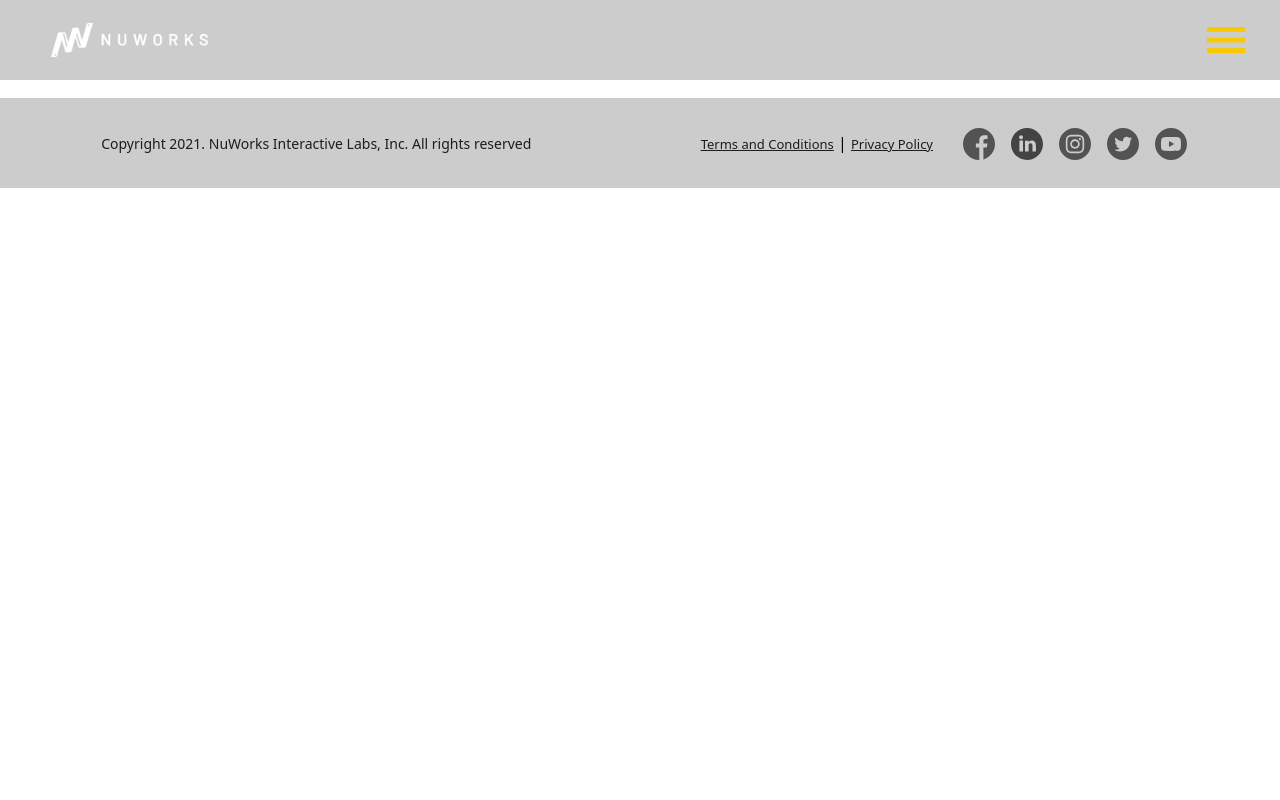
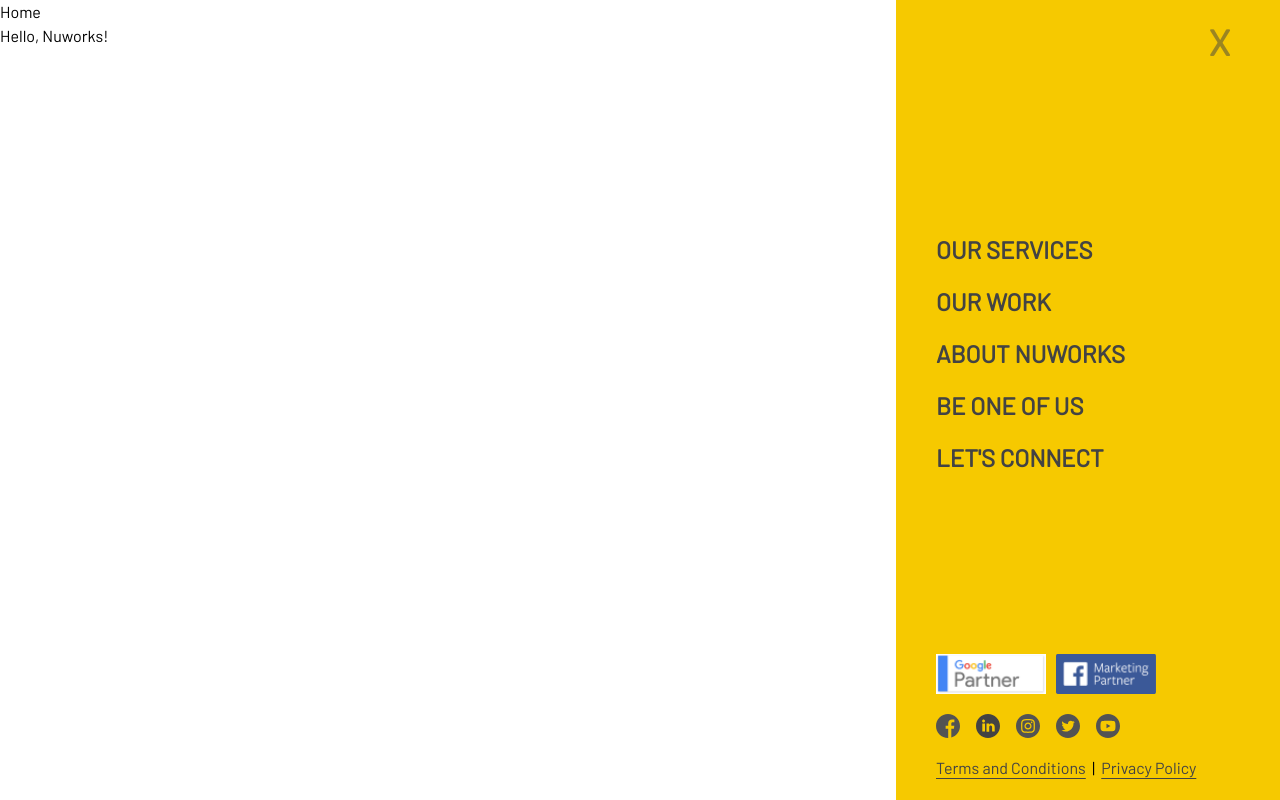
Before and after one commit to ajbejagan/nuworks-clone, a React (Create React App) app: page / in a window 1280 px wide. Both pictures are taken after a click on the button 1220 px from the left and 40 px from the top of the page. Shown: the top 800 px of the page. Built offline with nearby package versions, Linux system fonts and the light colour scheme.

Commit message:
navbar done

```diff
--- a/src/App.js
+++ b/src/App.js
@@ -1,6 +1,5 @@
 import { BrowserRouter as Router, Routes, Route } from 'react-router-dom';
-import Navbar from './components/Navbar';
-import Footer from './components/Footer';
+import Layout from './components/Layout';
 import ErrorPage from './pages/ErrorPage';
 import Home from './pages/Home';
 import LetsConnect from './pages/LetsConnect';
@@ -11,7 +10,7 @@ import './index.css';
 const App = () => {
   return (
     <Router>
-      <Navbar />
+      <Layout>
         <Routes>
           <Route path="/" element={<Home />} />
           <Route path="/lets-connect" element={<LetsConnect />} />
@@ -19,7 +18,7 @@ const App = () => {
           <Route path="/terms-and-conditions" element={<TermsAndConditions />} />
           <Route path="*" element={<ErrorPage />} />
         </Routes>
-      <Footer />
+      </Layout>
     </Router>
   );
 }
--- /dev/null
+++ b/src/components/Layout.jsx
@@ -0,0 +1,15 @@
+import React from 'react';
+import Navbar from './Navbar';
+import Footer from './Footer';
+
+const Layout = ({ children }) => {
+    return (
+        <div className="relative">
+            <Navbar />
+            {children}
+            <Footer />
+        </div>
+    )
+}
+
+export default Layout;
--- a/src/components/Navbar.jsx
+++ b/src/components/Navbar.jsx
@@ -1,20 +1,119 @@
-import React from 'react';
+import React, { useState } from 'react';
 import { Link } from 'react-router-dom';
 import logo from '../assets/nuworks-logo-white.png';
 import hamburgerIcon from '../assets/hamburger-icon.png';
+import fbIcon from '../assets/icons/nu-fb-icon.svg';
+import linkedInIcon from '../assets/icons/nu-linkedin-icon.svg';
+import igIcon from '../assets/icons/nu-ig-icon.svg';
+import twitterIcon from '../assets/icons/nu-twitter-icon.svg';
+import ytIcon from '../assets/icons/nu-yt-icon.svg';
+import googlePartnerBadge from '../assets/google-partner-badge.png';
+import fbMarketingPartnerBadge from '../assets/fb-marketing-partner-badge.png';
 
 const Navbar = () => {
+    const [ showOnScroll, setShowOnScroll ] = useState(false);
+    const [ isToggled, setIsToggled ] = useState(false);
+
+    const trackScroll = () => {
+        if (window.scrollY >= 80.39) {
+            setShowOnScroll(true);
+        } else {
+            setShowOnScroll(false);
+        }
+    }
+
+    window.addEventListener('scroll', trackScroll);
+
+    const toggle = () => setIsToggled(!isToggled);
+
     return (
-        <nav className="bg-[#ccc] fixed top-0 w-full z-50 px-4 py-2">
+        <>
+            <header className={`${ showOnScroll ? "bg-navbarBg shadow-[0_4px_20px_rgb(0,0,0,0.61)]" : "bg-transparent"} fixed top-0 w-full z-50 px-4 py-2`}>
                 <div className="flex flex-wrap items-center justify-between px-[15px]">
                     <Link className="py-[.3125rem] xl:mx-[20px] xl:my-[10px]" to="/">
-                    <img className="w-[80%]" src={logo} alt="Nuworks logo" />
+                        <img className={`${ showOnScroll ? "opacity-100" : "opacity-0" } w-[80%]`} src={logo} alt="Nuworks logo" />
                     </Link>
-                <button className="flex justify-end">
+                    <button className="flex justify-end" onClick={toggle}>
                         <img className="w-[80%]" src={hamburgerIcon} alt="Navigation button" />
                     </button>
                 </div>
+            </header>
+            <sidebar className={`${isToggled ? "block" : "hidden"} fixed top-0 right-0 bottom-0 left-0 w-full lg:w-[30%] h-full bg-[#F6C900] ml-auto opacity-[1] z-50`}>
+                <div className="relative flex flex-col justify-between h-full">
+                    <div className="flex justify-end w-full pr-[50px] mt-[30px]">
+                        <button
+                            className="text-[36px] text-[#434343] font-semibold leading-[24px] dro26shadow-[0_1px_0_#FFFFFF] opacity-50 hover:opacity-75"
+                            onClick={() => setIsToggled(false)}
+                        >
+                            X
+                        </button>
+                    </div>
+                    <nav className="pl-[40px]">
+                        <ul>
+                            <li className="my-[20px]">
+                                <p className="text-[24px] text-[#434343] font-semibold uppercase leading-[32px]">Our Services</p>
+                            </li>
+                            <li className="my-[20px]">
+                                <p className="text-[24px] text-[#434343] font-semibold uppercase leading-[32px]">Our Work</p>
+                            </li>
+                            <li className="my-[20px]">
+                                <p className="text-[24px] text-[#434343] font-semibold uppercase leading-[32px]">About Nuworks</p>
+                            </li>
+                            <li className="my-[20px]">
+                                <p className="text-[24px] text-[#434343] font-semibold uppercase leading-[32px]">Be One of Us</p>
+                            </li>
+                            <li className="my-[20px]">
+                                <p className="text-[24px] text-[#434343] font-semibold uppercase leading-[32px]">Let's Connect</p>
+                            </li>
+                        </ul>
                     </nav>
+                    <div className="px-[40px] mb-[20px]">
+                        <div className="flex items-center">
+                            <a className="mr-[10px]" href="https://www.google.com/partners/agency?id=2893686766" target="_blank">
+                                <img className="w-[110px] h-auto" src={googlePartnerBadge} alt="Google Partner Badge" />
+                            </a>
+                            <a href="#" target="_blank">
+                                <img className="w-[100px] h-auto" src={fbMarketingPartnerBadge} alt="Facebook Marketing Partner Badge" />
+                            </a>
+                        </div>
+                        <div className="pt-[20px]">
+                            <ul className="flex items-start mb-4">
+                                <li className="w-[24px] h-[26px] mr-[8px]">
+                                    <a href="https://www.facebook.com/nuworks" target="_blank">
+                                        <img src={fbIcon} alt="Nuworks Facebook profile link" />
+                                    </a>
+                                </li>
+                                <li className="w-[24px] h-[26px] mx-[8px]">
+                                    <a href="https://ph.linkedin.com/company/nuworksph" target="_blank">
+                                        <img src={linkedInIcon} alt="Nuworks LinkedIn profile link" />
+                                    </a>
+                                </li>
+                                <li className="w-[24px] h-[26px] mx-[8px]">
+                                    <a href="https://www.instagram.com/nuworksph/" target="_blank">
+                                        <img src={igIcon} alt="Nuworks Instagram profile link" />
+                                    </a>
+                                </li>
+                                <li className="w-[24px] h-[26px] mx-[8px]">
+                                    <a href="https://twitter.com/nuworksph" target="_blank">
+                                        <img src={twitterIcon} alt="Nuworks Twitter profile link" />
+                                    </a>
+                                </li>
+                                <li className="w-[24px] h-[26px] mx-[8px]">
+                                    <a href="https://www.youtube.com/c/NuWorksInteractiveLabsIncPasig" target="_blank">
+                                        <img src={ytIcon} alt="Nuworks YouTube profile link" />
+                                    </a>
+                                </li>
+                            </ul>
+                        </div>
+                        <div className="xl:mr-[30px]">
+                            <Link className="text-normal text-[#434343] underline underline-offset-4" to="/terms-and-conditions">Terms and Conditions</Link>
+                            &nbsp;&nbsp;|&nbsp;&nbsp;
+                            <Link className="text-normal text-[#434343] underline underline-offset-4" to="/privacy-policy">Privacy Policy</Link>
+                        </div>
+                    </div>
+                </div>
+            </sidebar>
+        </>
     )
 }
 
--- a/src/index.css
+++ b/src/index.css
@@ -1,3 +1,11 @@
+@import url('https://fonts.googleapis.com/css2?family=Barlow&display=swap');
+
 @tailwind base;
 @tailwind components;
 @tailwind utilities;
+
+@layer base {
+    html {
+        font-family: 'Barlow', sans-serif;
+    }
+}
--- a/src/pages/Home.js
+++ b/src/pages/Home.js
@@ -1,9 +1,15 @@
 const Home = () => {
     return (
-        <div className="App">
-            <h1>Home</h1>
-            <h2>Hello, Nuworks!</h2>
-        </div>
+        <>
+            <div className="min-h-screen">
+                <h1>Home</h1>
+                <h2>Hello, Nuworks!</h2>
+            </div>
+            <div className="min-h-screen">
+                <h1>Home</h1>
+                <h2>Hello, Nuworks!</h2>
+            </div>
+        </>
     )
 }
 
--- a/tailwind.config.js
+++ b/tailwind.config.js
@@ -3,7 +3,11 @@ module.exports = {
     "./src/**/*.{js,jsx,ts,tsx}",
   ],
   theme: {
-    extend: {},
+    extend: {
+      backgroundImage: {
+        'navbarBg': "linear-gradient(44.39deg, rgba(255, 255, 255, 0.2) -14.6%, rgba(255, 255, 255, 0.144) 65.55%), linear-gradient(178.39deg, #1f1f1f -43.76%, rgba(182, 182, 182, 0) 300.47%)"
+      }
+    },
   },
   plugins: [],
 }
```
Also changed, not shown: src/assets/fb-marketing-partner-badge.png (added), src/assets/google-partner-badge.png (added). Lines whose indentation alone changed are shown as unchanged.
